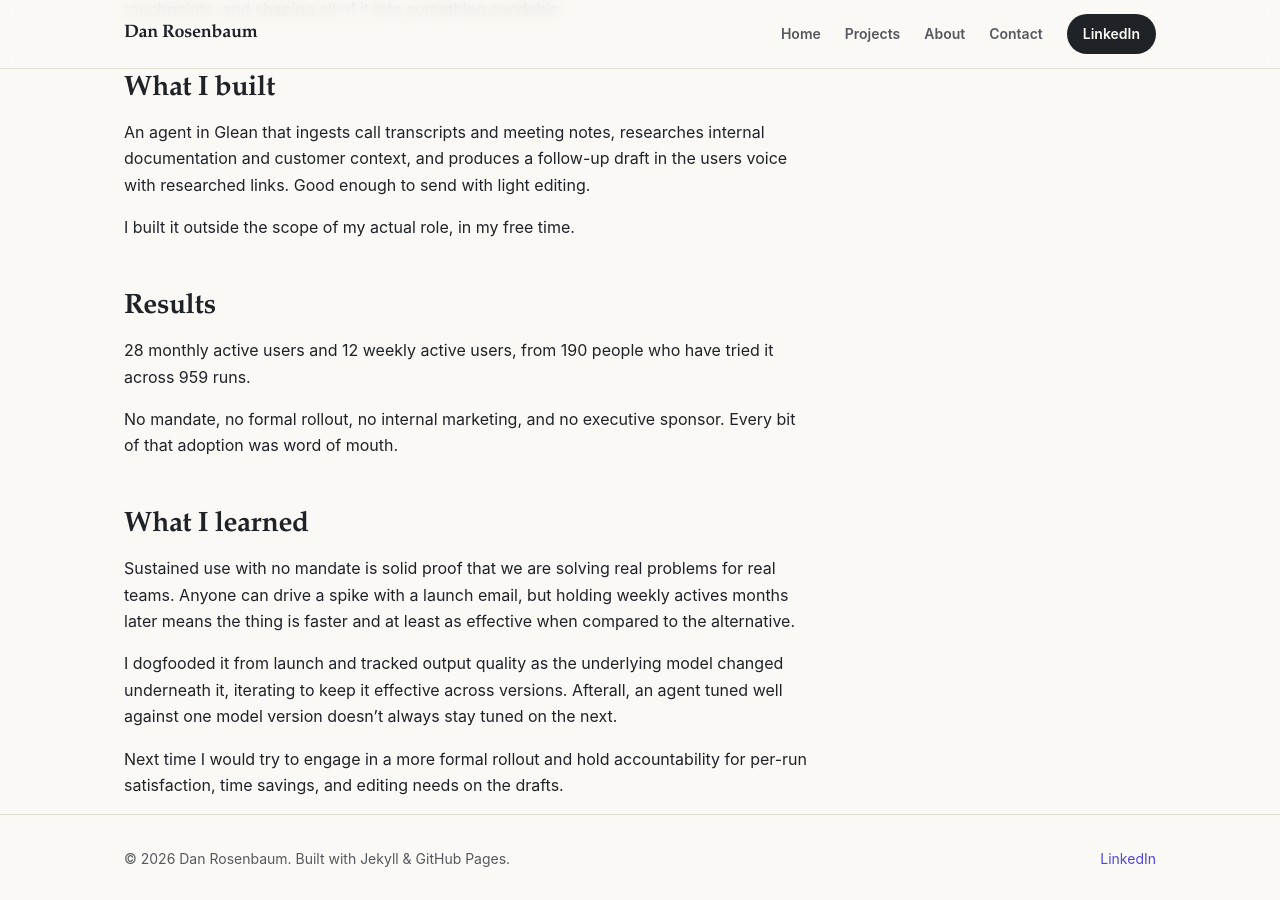
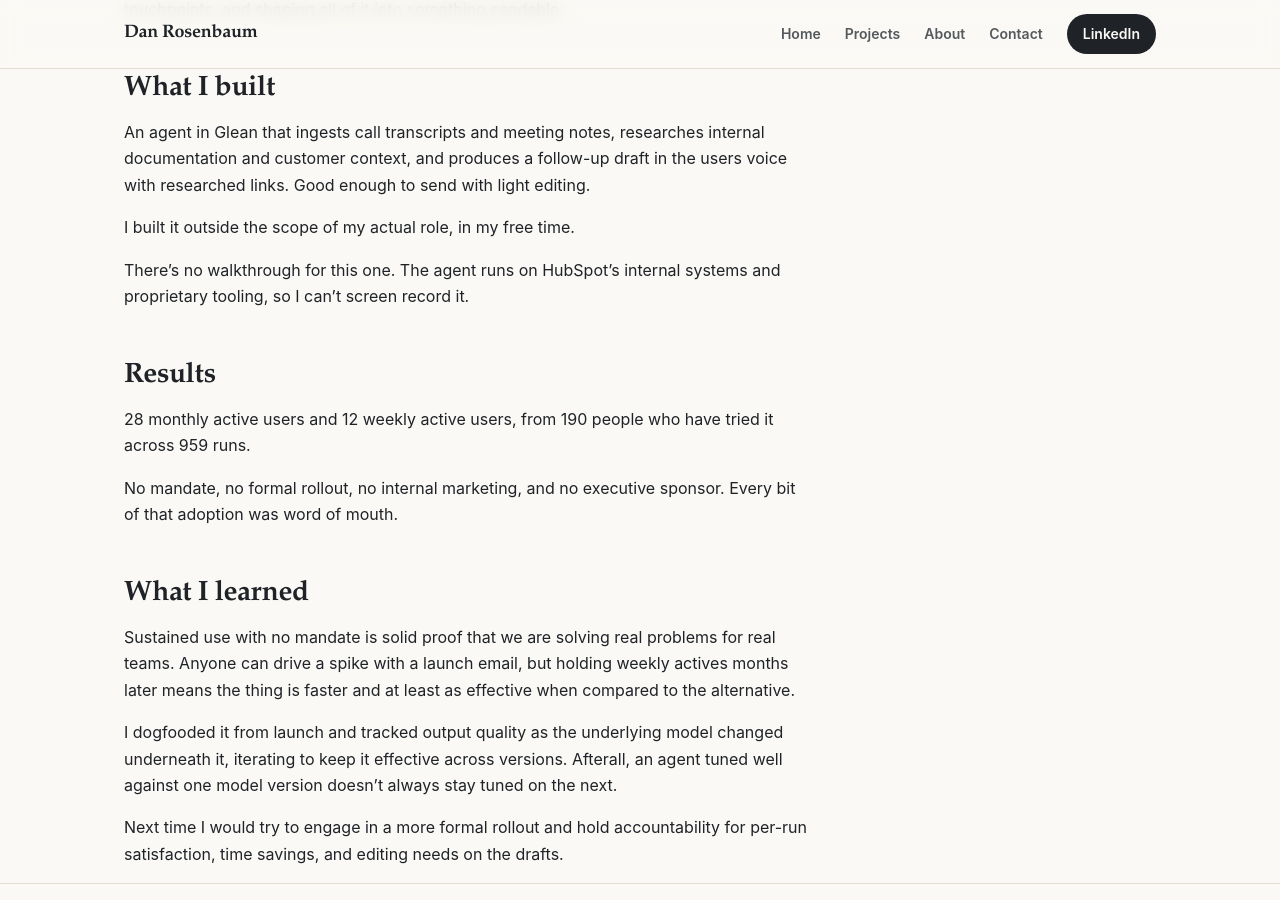
Before and after one commit to drosenbaum1794/portfolio, a Jekyll site: the page built from _projects/followup-email-agent.md, in a window 1280 px wide and 900 px high, scrolled down 1238 px. Built offline with Jekyll 4.4.1, drawn with Linux system fonts in a browser that asks for light colours.

Commit message:
Say why the follow-up agent has no walkthrough, and open up the co-founder dates
The card badge reuses the slot the walkthrough badge already sits in, so
no new CSS. No play icon on this one: the triangle would promise a video
that is never coming. Driven by card_note in front matter, so it stays a
general field rather than a special case for one project. Measured at
375px and 539px, the longer text fits the tile without wrapping.

Body text carries the actual reason, which the badge is too small to hold.

Timeline entry for Synaptic Labs now runs to present. Its note ended with
"before handing it over", which read as a clean exit and would have
contradicted the dates beside it, so that tail now says control changed
hands and the consulting continues.

Co-Authored-By: Claude Opus 5 <noreply@anthropic.com>

```diff
--- a/_projects/followup-email-agent.md
+++ b/_projects/followup-email-agent.md
@@ -7,8 +7,9 @@ order: 3
 featured: true
 tags: [AI Agents, Adoption, Go-to-Market]
 skills: [Glean Agent Builder, Python, pandas, matplotlib]
-video_platform: none   # set to youtube or loom once recorded
-video_id: ""           # paste the YouTube or Loom ID here
+card_note: "No recording, internal to HubSpot"
+video_platform: none   # proprietary tooling, cannot be screen recorded
+video_id: ""
 stats:
   - value: "190"
     label: "People who tried it"
@@ -51,6 +52,9 @@ the users voice with researched links. Good enough to send with light editing.
 
 I built it outside the scope of my actual role, in my free time.
 
+There's no walkthrough for this one. The agent runs on HubSpot's internal
+systems and proprietary tooling, so I can't screen record it.
+
 ## Results
 
 28 monthly active users and 12 weekly active users, from 190 people who have
```
Also changed, not shown: _includes/project-card.html (+7 -0 lines), about.md (+2 -2 lines).
